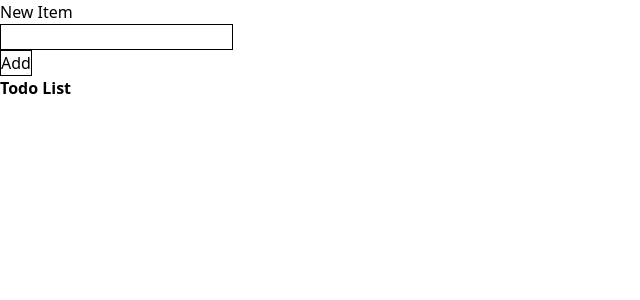
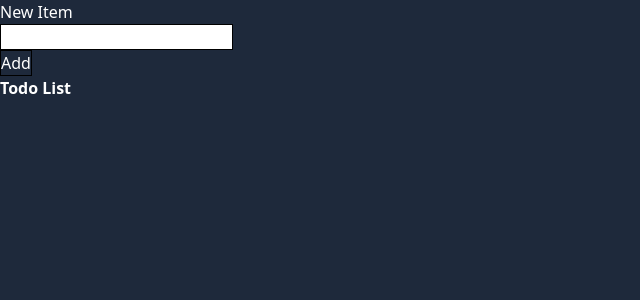
Before and after one commit to hadi-mollataheri/todo-list-app, a React (Create React App) app: page / in a window 1280 px wide. Shown: the top 300 px of the page, without its empty margins (0-640 px from the left). Built offline with nearby package versions, Linux system fonts and the light colour scheme.

Commit message:
Update localStorage with the new checkedItems state whenever an item is deleted

```diff
--- a/src/App.js
+++ b/src/App.js
@@ -27,7 +27,7 @@ function App() {
   }, [checkedItems]);
 
   return (
-    <main className='App'>
+    <main className='text-white'>
       <NewItems
         userInput={userInput}
         setUserInput={setUserInput}
--- a/src/components/new-items/Input.js
+++ b/src/components/new-items/Input.js
@@ -11,7 +11,7 @@ function Input({ userInput, setUserInput }) {
         id='user-input'
         onChange={handleInputChange}
         value={userInput}
-        className='border border-black block'
+        className='border border-black block text-black'
       ></input>
     </div>
   );
--- a/src/components/todo-list/TodoItems.js
+++ b/src/components/todo-list/TodoItems.js
@@ -13,9 +13,11 @@ function TodoItems({ todoItems, setTodoItems, checkedItems, setCheckedItems }) {
     // currentIndex that we are passing to the handleDeleteClick, if they are the same that means we clicked the delete button
     // so the element at this *index* in checkedItems(the _) should be filter out too like the actual item we filtered out above it
     setCheckedItems((prevCheckedItems) => {
-      return prevCheckedItems.filter(
+      const newCheckedItems = prevCheckedItems.filter(
         (_, index) => todoItems[index] !== currentItem
       );
+      localStorage.setItem('checkedItems', JSON.stringify(newCheckedItems));
+      return newCheckedItems;
     });
   };
   // When the checkboxes are checked
--- a/src/index.css
+++ b/src/index.css
@@ -1,3 +1,7 @@
 @tailwind base;
 @tailwind components;
 @tailwind utilities;
+
+body {
+    background-color: rgb(30 41 59)
+}
```
